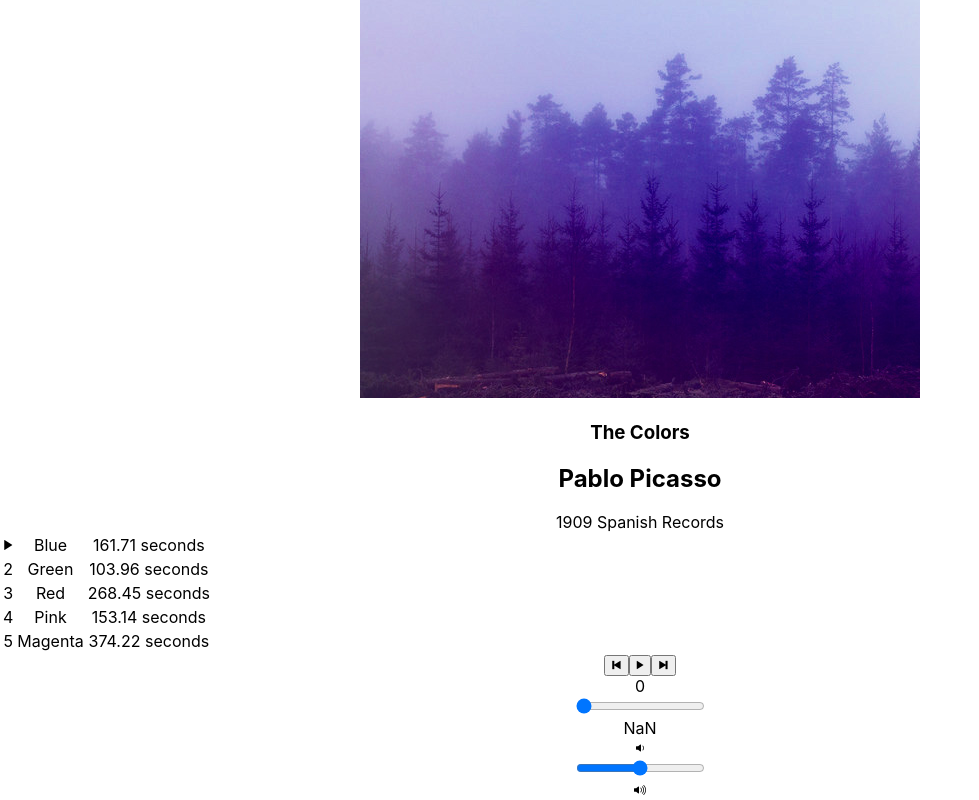
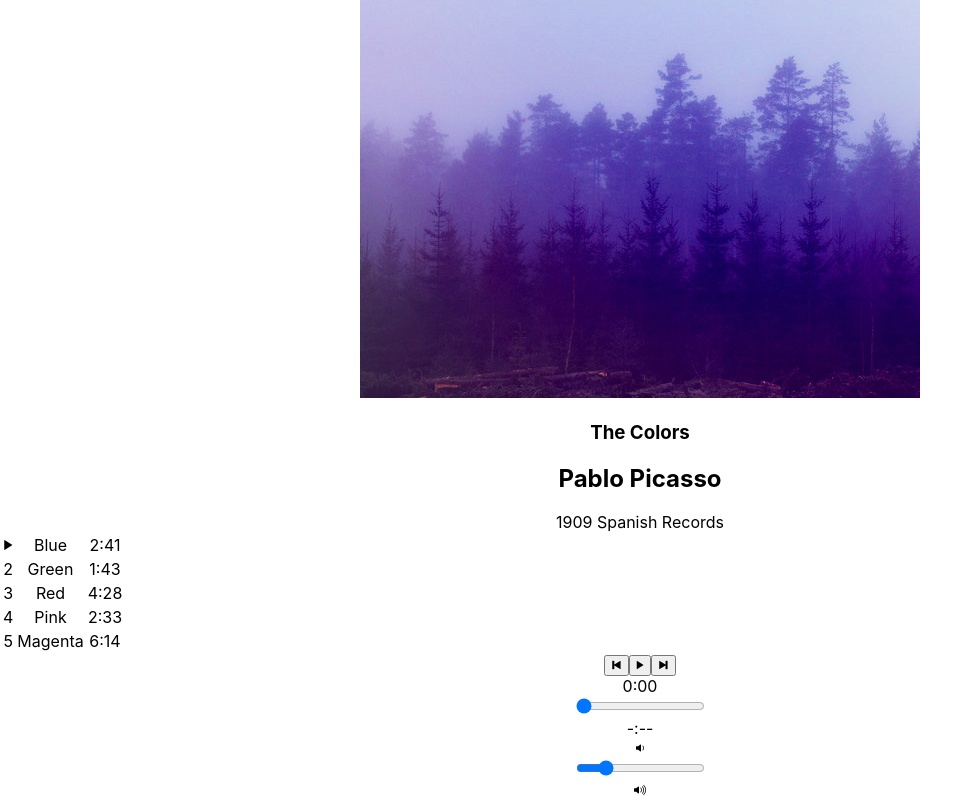
Before and after one commit to joshuadconrad/bloc-jams-react, a React (Create React App) app: page /album/the-colors in a window 1280 px wide. Shown: the part 264-1064 px from the top of the page, without its empty margins (0-979 px from the left). Built offline with nearby package versions, Linux system fonts and the light colour scheme.

Commit message:
Slack help for volume control: Assignment 2761

```diff
--- a/src/components/Album.js
+++ b/src/components/Album.js
@@ -17,9 +17,9 @@ class Album extends Component {
       currentSong: album.songs[0],
       currentTime: 0,
       duration: album.songs[0].duration,
-      volume: 0,
       isPlaying: false,
-      hoveredSong: null
+      hoveredSong: null,
+      volume: 0.2
     };
 
     this.audioElement = document.createElement('audio');
@@ -48,31 +48,6 @@ componentWillUnmount() {
     this.audioElement.removeEventListener('timeupdate', this.eventListeners.timeupdate);
     this.audioElement.removeEventListener('durationchange', this.eventListeners.durationchange);
     this.audioElement.removeEventListener('volumechange', this.eventListeners.volumechange);
- }
-
- handleTimeChange(e) {
-      const newTime = this.audioElement.duration * e.target.value;
-      this.audioElement.currentTime = newTime;
-      this.setState({ currentTime: newTime });
-    }
-
-formatTime(e) {
-      var hours = Math.floor(e / (60 * 60));
-      var minutes = Math.floor(e % (60 / 60));
-      var seconds = Math.ceil(e);
-
-      var obj = {
-        hours: "h",
-        minutes: "m",
-        seconds: "s"
-      };
-      return obj;
-}
-
-handleVolumeChange(e) {
-      const newVolume = this.audioElement.volume * e.target.value;
-      this.audioElement.volume = newVolume;
-      this.setState({ volume: newVolume });
   }
 
   play() {
@@ -146,6 +121,37 @@ handleVolumeChange(e) {
       this.play();
   }
 
+  handleTimeChange(e) {
+     const newTime = this.audioElement.duration * e.target.value;
+     this.audioElement.currentTime = newTime;
+     this.setState({ currentTime: newTime });
+  }
+
+  formatTime(t) {
+    const hours = (Math.floor(t / 3600));
+    const minutes = (Math.floor(t / 60));
+    const seconds = (Math.floor(t % 60));
+
+    if(seconds < 10){
+      return (minutes + ":0" + seconds);
+    }
+    if (t){
+      if(minutes > 60){
+        return (hours + ":" + minutes + ":" + seconds);
+      } else{
+          return (minutes + ":" + seconds)
+      }
+    } else{
+        return "-:--";
+    }
+ }
+
+ handleVolumeChange(e) {
+   const newVolume = e.target.value;
+   this.audioElement.volume = newVolume;
+   this.setState({ volume: newVolume });
+ }
+
  render() {
    return (
      <section className="album">
@@ -169,13 +175,26 @@ handleVolumeChange(e) {
               <tr className="song" key={index} onClick={ () => this.handleSongClick(song) } onMouseEnter= { () => this.setHover(song) } onMouseLeave={ () => this.unsetHover(song) }>
                 <td>{this.showTrackOrButton(song, index)}</td>
                 <td>{song.title}</td>
-                      <td>{song.duration} seconds</td>
+                <td>{this.formatTime(song.duration)}</td>
               </tr>
             )
           }
         </tbody>
       </table>
-        <PlayerBar isPlaying={this.state.isPlaying} currentSong={this.state.currentSong} currentTime={this.audioElement.currentTime} duration={this.audioElement.duration} handleSongClick={() => this.handleSongClick(this.state.currentSong)} handlePrevClick={() => this.handlePrevClick()} handleNextClick={() => this.handleNextClick()} handleTimeChange={(e) => this.handleTimeChange(e)} handleVolumeChange={(e) => this.handleVolumeChange(e)} />
+
+      <PlayerBar
+        isPlaying={this.state.isPlaying}
+        currentSong={this.state.currentSong}
+        currentTime={this.audioElement.currentTime}
+        duration={this.audioElement.duration}
+        volume={this.state.volume}
+        handleSongClick={() => this.handleSongClick(this.state.currentSong)}
+        handlePrevClick={() => this.handlePrevClick()}
+        handleNextClick={() => this.handleNextClick()}
+        handleTimeChange={(e) => this.handleTimeChange(e)}
+        handleVolumeChange={(e) => this.handleVolumeChange(e)}
+        formatTime={(e) => this.formatTime(e)}
+        />
     </section>
 
     );
--- a/src/components/PlayerBar.js
+++ b/src/components/PlayerBar.js
@@ -10,14 +10,13 @@ class PlayerBar extends Component {
           </button>
           <button id="play-pause" onClick={this.props.handleSongClick}>
             <span className={this.props.isPlaying ? 'ion-ios-pause' : 'ion-ios-play'}></span>
-
           </button>
           <button id="next" onClick={this.props.handleNextClick}>
             <span className="ion-ios-skip-forward"></span>
           </button>
         </section>
         <section id="time-control">
-      <div className="current-time">{this.props.currentTime}</div>
+          <div className="current-time">{this.props.formatTime(this.props.currentTime)}</div>
           <input
             type="range"
             className="seek-bar"
@@ -27,7 +26,7 @@ class PlayerBar extends Component {
             step="0.01"s
             onChange={this.props.handleTimeChange}
           />
-         <div className="total-time">{this.props.duration}</div>
+         <div className="total-time">{this.props.formatTime(this.props.duration)}</div>
         </section>
         <section id="volume-control">
           <div className="icon ion-ios-volume-low"></div>
@@ -38,7 +37,8 @@ class PlayerBar extends Component {
             max="1"
             min="0"
             step="0.01"
-          onchange={this.props.handleVolumeChange}/>
+            onchange={this.props.handleVolumeChange}
+          />
           <div className="icon ion-ios-volume-high"></div>
         </section>
       </section>
```
Lines whose indentation alone changed are shown as unchanged.
